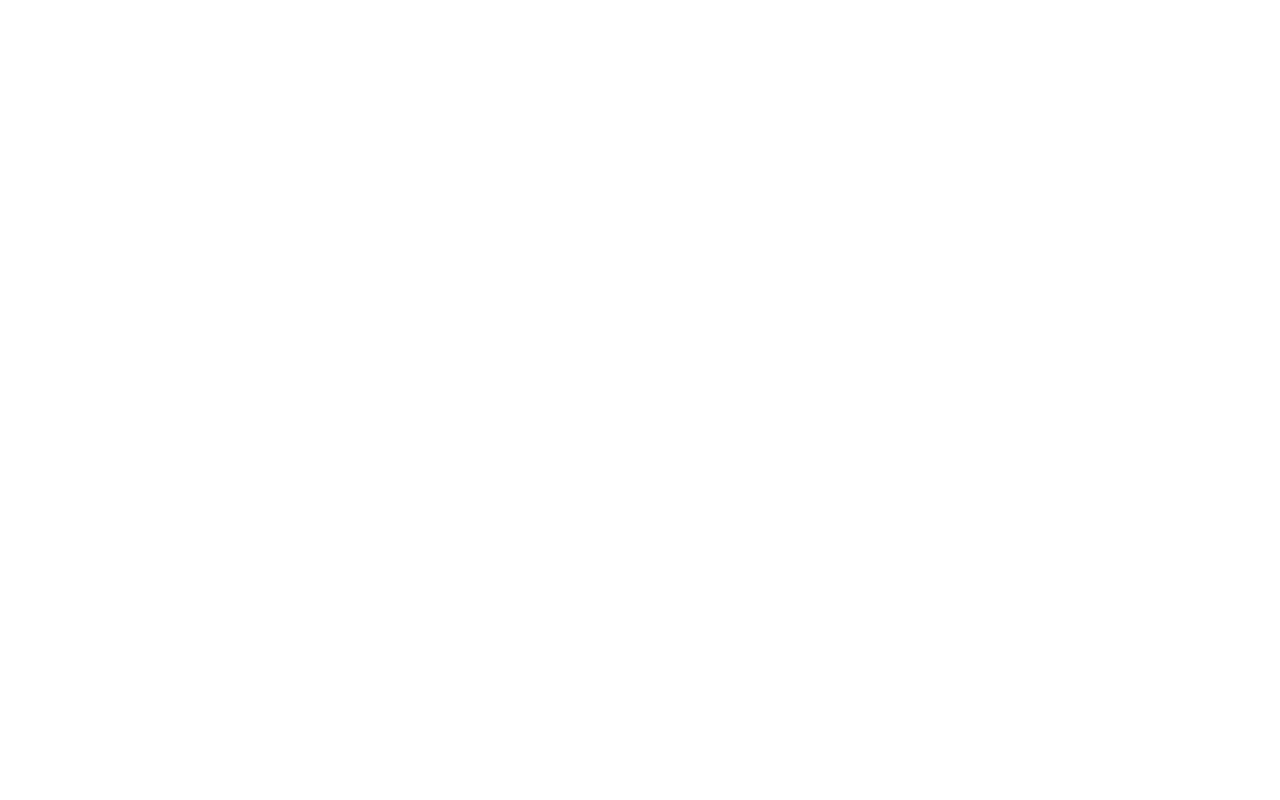
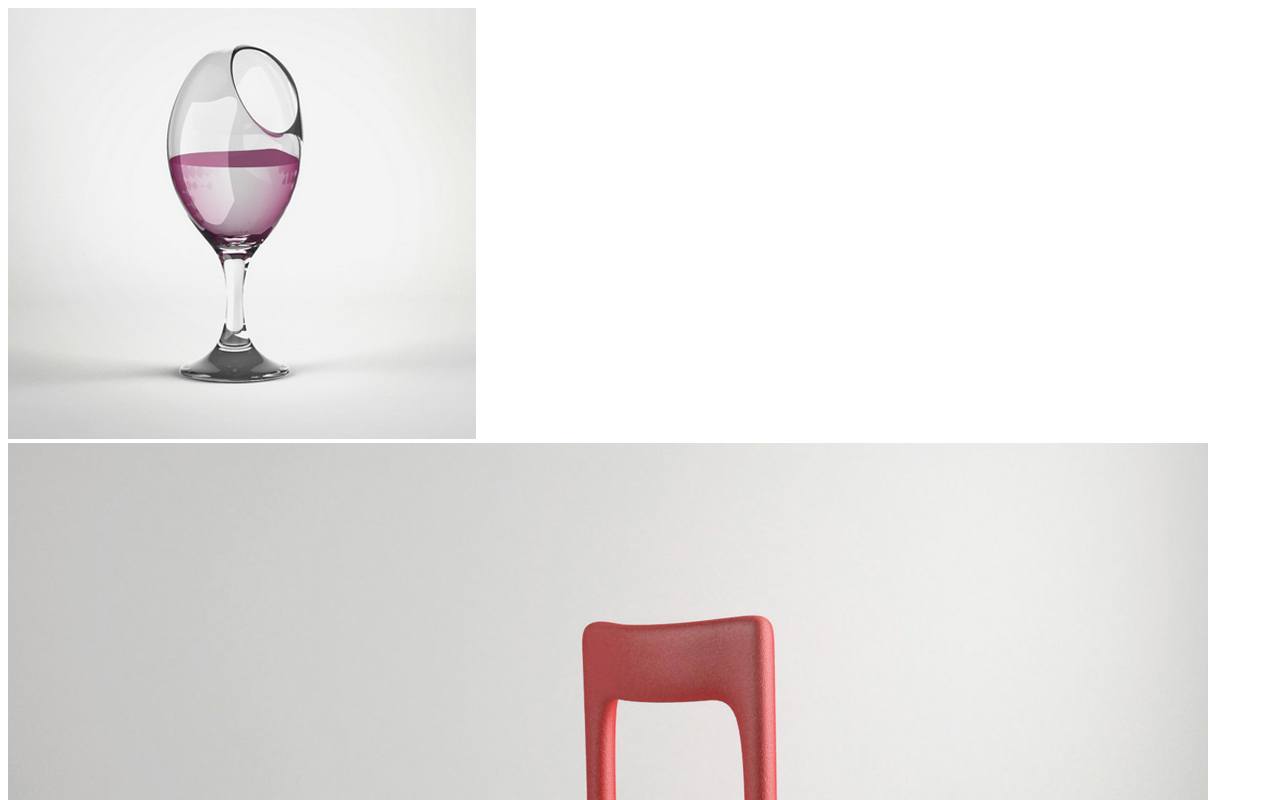
Before and after one commit to jpchato/bus-mall, a plain HTML site: page index.html in a window 1280 px wide. Shown: the top 800 px of the page. Drawn offline with Linux system fonts and the light colour scheme.

Commit message:
mostly working JS, still need to prevent duplicates from showing up twice in a row

```diff
--- a/app.js
+++ b/app.js
@@ -6,11 +6,14 @@ var imageIndex1 = null;
 var secondImage = document.getElementById('second-image');
 var renderedImage2 = null;
 var imageIndex2 = null;
+var thirdImage = document.getElementById('third-image');
+var renderedImage3 = null;
+var imageIndex3 = null;
 var allBusMallImages = [];
 var totalClicks = 0;
 
 
-function BusMallImage (name, imagePath){
+function BusMallImage (name, imagePath) {
   this.name = name;
   this.image = imagePath;
   this.timesClicked = 0;
@@ -57,11 +60,13 @@ function handleImageClick (event) {
       allBusMallImages[i].timesClicked++;
     }
   }
-  if (totalClicks < 5) {
+  if (totalClicks < 25) {
     totalClicks++;
     imageIndex1 = getRandomImage();
     renderedImage1 = allBusMallImages[imageIndex1].name;
     imageIndex2 = getRandomImage();
+    //testing the line below this. Not included in demo and not quite sure why
+    imageIndex3 = getRandomImage();
     renderImages();
   } else {
     alert('Thank you for your help. Your input is valuable to us!')
@@ -71,12 +76,16 @@ function handleImageClick (event) {
 
 function renderImages () {
   firstImage.setAttribute('src', allBusMallImages[imageIndex1].image);
-  firstImage.setAttribute('src', allBusMallImages[imageIndex1].name);
+  firstImage.setAttribute('alt', allBusMallImages[imageIndex1].name);
   allBusMallImages[imageIndex1].timesRendered++;
   secondImage.setAttribute('src', allBusMallImages[imageIndex2].image);
-  secondImage.setAttribute('src', allBusMallImages[imageIndex2].name);
+  secondImage.setAttribute('alt', allBusMallImages[imageIndex2].name);
   allBusMallImages[imageIndex2].timesRendered++;
+  thirdImage.setAttribute('src', allBusMallImages[imageIndex3].image);
+  thirdImage.setAttribute('alt', allBusMallImages[imageIndex3].name);
+  allBusMallImages[imageIndex3].timesRendered++;
 }
+console.log(allBusMallImages)
 
 firstImage.addEventListener('click', handleImageClick);
 secondImage.addEventListener('click', handleImageClick);
@@ -85,5 +94,7 @@ imageIndex1 = getRandomImage();
 renderedImage1 = allBusMallImages[imageIndex1].name;
 imageIndex2 = getRandomImage();
 renderedImage2 = allBusMallImages[imageIndex2].name;
+imageIndex3 = getRandomImage();
+renderedImage2 = allBusMallImages[imageIndex3].name;
 
 renderImages();
--- a/index.html
+++ b/index.html
@@ -6,6 +6,13 @@
   <title>Document</title>
 </head>
 <body>
+  <section id = 'busmall-images'>
 
+    <img id="first-image" src="" alt="">
+    <img id="second-image" src="" alt="">
+    <img id="third-image" src="" alt="">
+
+  </section>
+  <script src="app.js"></script>
 </body>
 </html>
```
